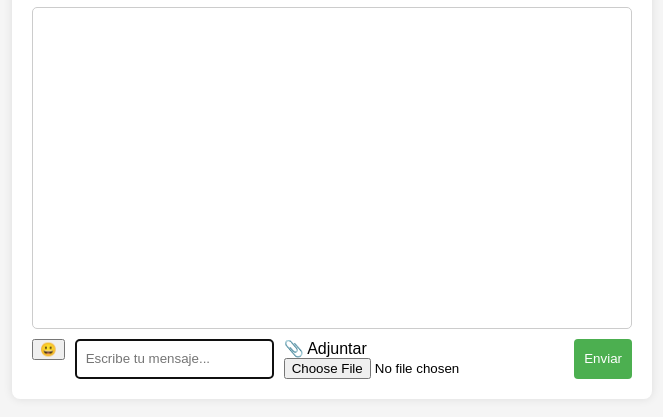
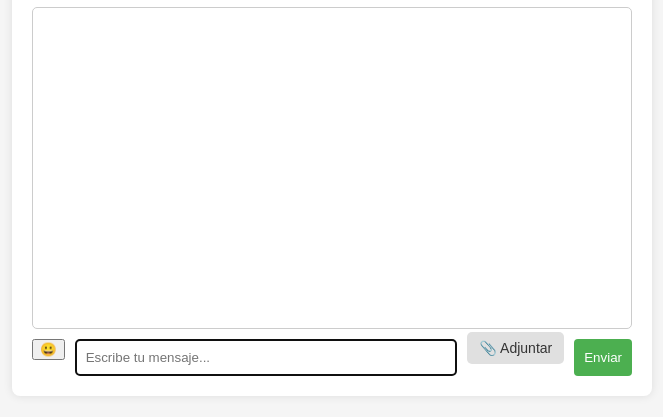
Before and after one commit to trujillo480/web, a website: page public/index.html in a window 1280 px wide. Shown: the part 163-580 px from the top of the page, without its empty margins (308-971 px from the left). Drawn offline with nearby package versions, Linux system fonts and the light colour scheme; no server answers; sample sign-in values are in the browser's storage.

Commit message:
Update style.css

```diff
--- a/public/style.css
+++ b/public/style.css
@@ -121,3 +121,25 @@ body {
 .login-box button:hover {
   background-color: #45a049;
 }
+/* ======== documento ========*/
+.file-upload {
+  position: relative;
+}
+
+.file-upload input[type="file"] {
+  display: none;
+}
+
+.file-upload label {
+  background-color: #e0e0e0;
+  color: #333;
+  padding: 8px 12px;
+  border-radius: 5px;
+  cursor: pointer;
+  font-size: 14px;
+  transition: background-color 0.2s;
+}
+
+.file-upload label:hover {
+  background-color: #d5d5d5;
+}
```
